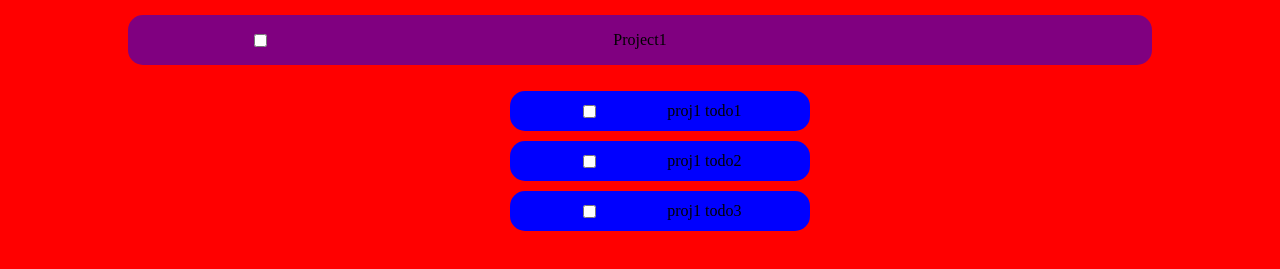
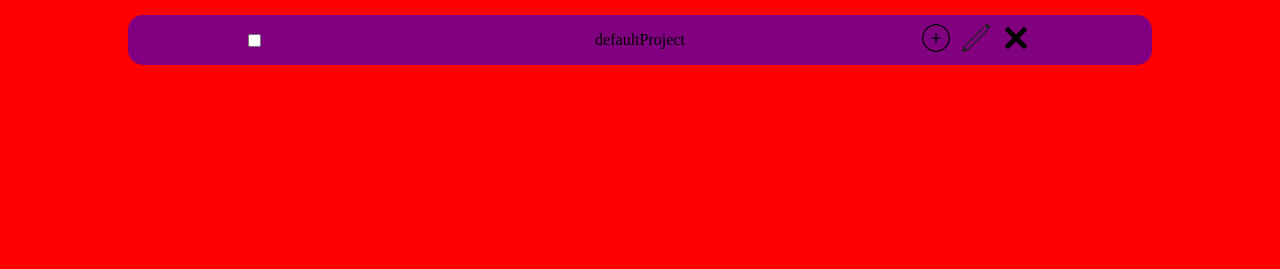
Before and after one commit to carlDguez19/odinToDoList, a website built with webpack: page dist/index.html in a window 1280 px wide. Shown: the part 103-372 px from the top of the page. Built offline with nearby package versions, Linux system fonts and the light colour scheme.

Commit message:
I added the default project to the main section that greets you when it loads. I also created a seperate file that will handle the eventListeners for the buttons on the project bar once in main section that is all for today

```diff
--- a/src/index.js
+++ b/src/index.js
@@ -1,9 +1,12 @@
 import { menuEventListen } from "./menuEventListeners";
+import { addProjectToSidebar, displayProjectInMain } from "./projectDOM";
 import { projectOverlayStuff } from "./projectForm";
 // import { Project } from "./projectClass";
 // import { createProjectFromData } from "./projectForm";
 menuEventListen();
 projectOverlayStuff();
+displayProjectInMain({title: "defaultProject", description: "This is a default project. You can also create your own :)"});
+addProjectToSidebar("defaultProject");
 // let proj1 = new Project("carlosBruh", "apiuf");
 // console.log(proj1.name);
 // console.log(proj1.description);
--- a/src/menuEventListeners.js
+++ b/src/menuEventListeners.js
@@ -5,9 +5,9 @@
 //I NEED TO ADD A GLOBAL VARIABLE ARRAY THAT STORES ALL THE PROJECTS HERE
 export let projArr = [];
 
-// export function dqs(class){ MIGHT USE NOT SURE YET
-//     return document.querySelector(class);
-// }
+export function dqs(c){
+    return document.querySelector(c);
+}
 
 export function menuEventListen(){
     const menuContainer = document.querySelector(".menuContainer");
--- a/src/projectDOM.js
+++ b/src/projectDOM.js
@@ -1,12 +1,9 @@
 import Remove from '../src/imgs/close.png';
 import Create from '../src/imgs/add.png';
 import Edit from '../src/imgs/edit.png';
+import { dqs } from './menuEventListeners';
 
 const mainSec = dqs(".projectSection");
-
-function dqs(c){
-    return document.querySelector(c);
-}
 
 export function addProjectToSidebar(projectTitle){
     let newProjTitle = projectTitle.slice(0,7);
```
Also changed, not shown: dist/bundle.js, dist/index.html, dist/main.css, src/projectEventListeners.js (added).
